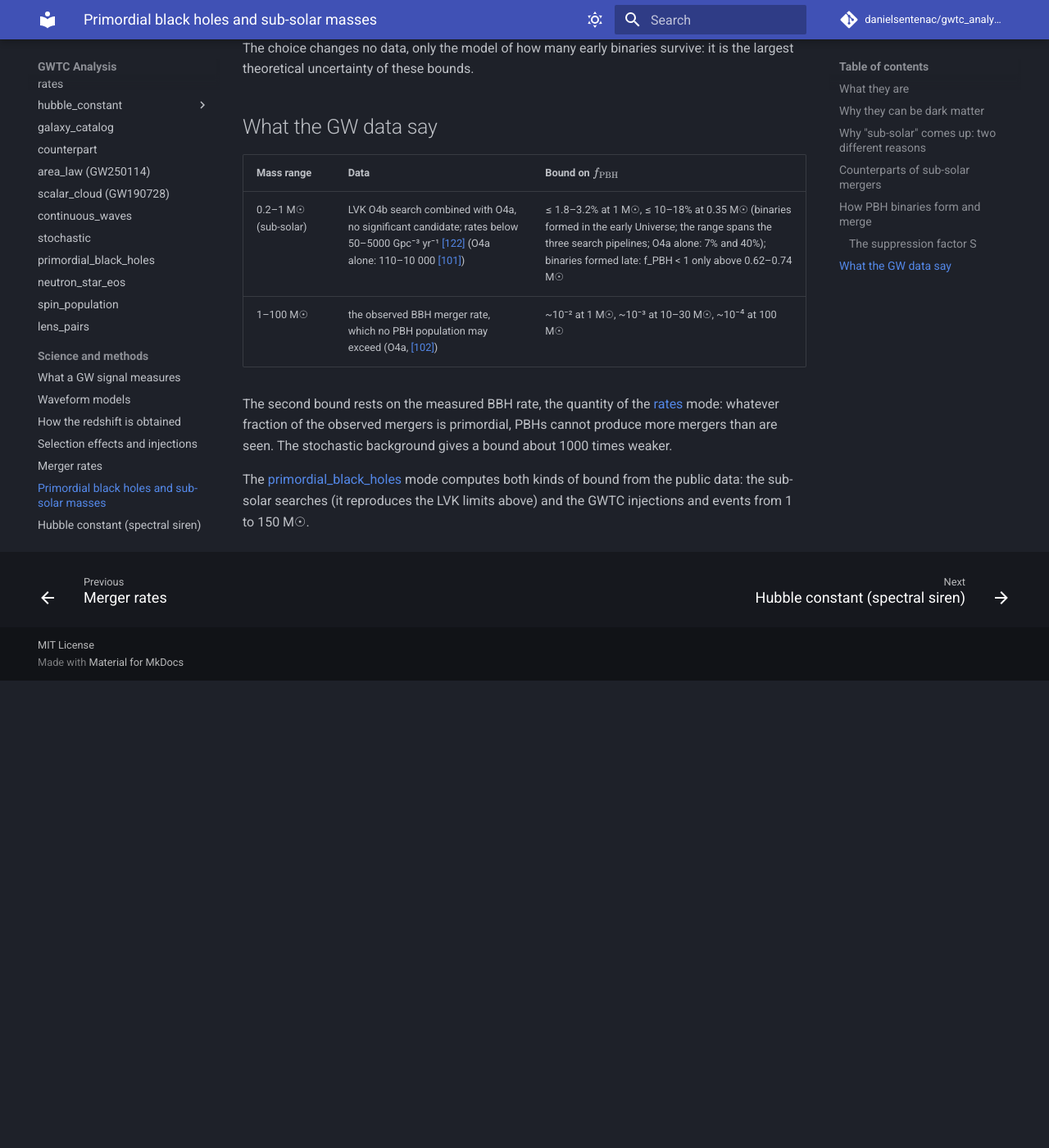
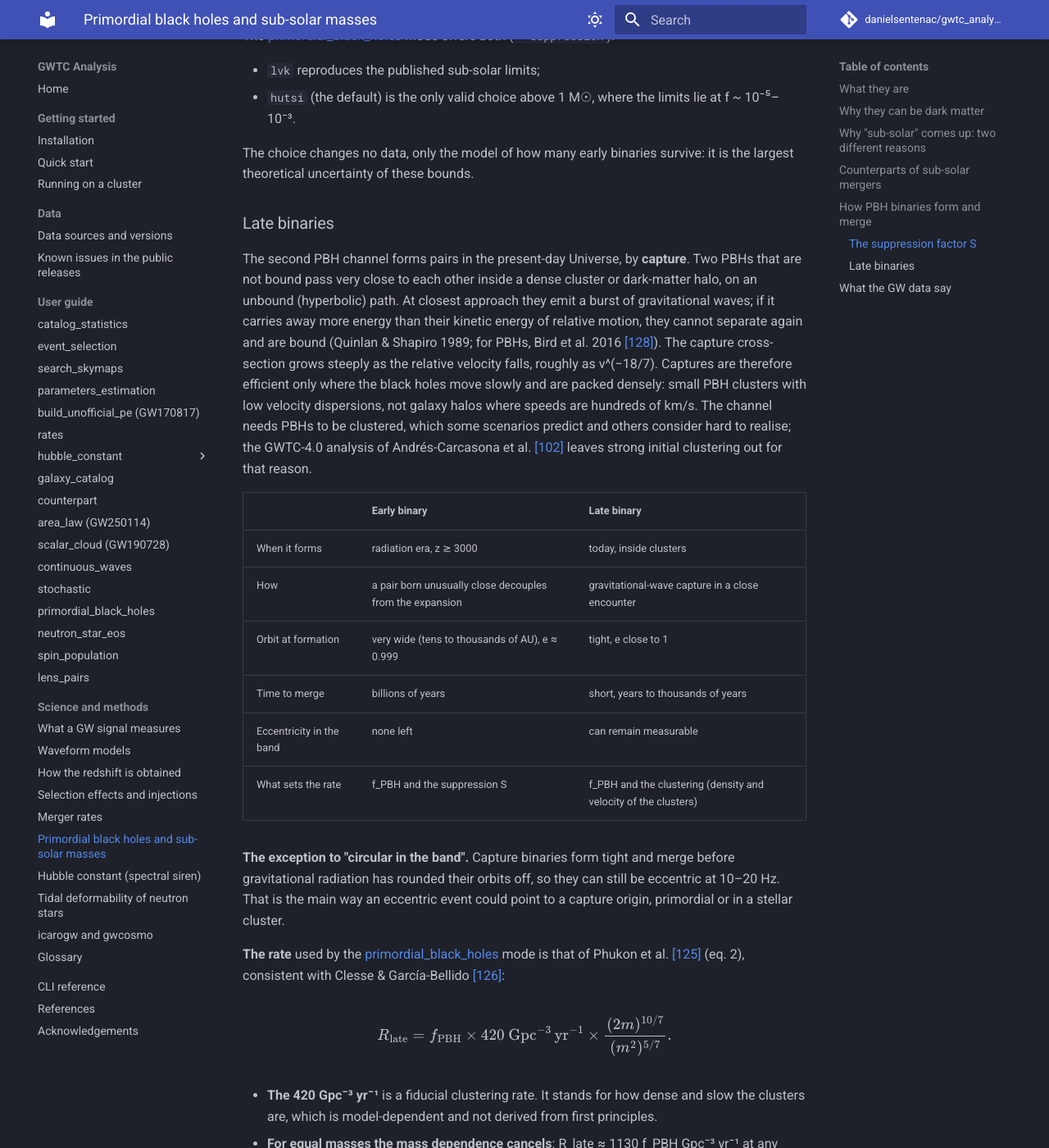
Before and after one commit to danielsentenac/gwtc_analysis, an MkDocs documentation site: the page built from docs/science/primordial-black-holes.md, in a window 1280 px wide and 1400 px high, scrolled down 4892 px. Shown: the whole window at 82% size. Built offline with MkDocs 1.6.1 and Material for MkDocs 9.7.7, drawn with Linux system fonts in a browser that asks for light colours; comment, search, counter and statistics services are not loaded; before the commit the page ends 5722 px from its top, so only the background shows below that; some of the changed text lies outside the part shown.

Commit message:
docs: formation channels defined (glossary and PBH page); late PBH binaries (gravitational-wave capture in clusters, comparison with early binaries, eccentric in band, the clustering rate and its model dependence); reference [128] Bird et al. 2016
Co-Authored-By: Claude Opus 5.5 <noreply@anthropic.com>

```diff
--- a/docs/science/primordial-black-holes.md
+++ b/docs/science/primordial-black-holes.md
@@ -79,7 +79,10 @@ becomes partly an optical one. Two practical points for the follow-up:
 ## How PBH binaries form and merge
 
 Bounds on f_PBH from GW data compare the merger rate a PBH population would have with the rate allowed by the data.
-That rate depends on how the binaries form. The bounds on this page use two channels: **early binaries**, formed in
+That rate depends on how the binaries form, their **formation channel**: one particular path from two separate
+objects to a bound pair that eventually merges. Stellar black holes have several (isolated binary evolution, the
+dynamical channel in dense star clusters, the AGN-disk channel, hierarchical mergers); a primordial channel would be
+one more, contributing some fraction of the observed mergers. The bounds on this page use two channels: **early binaries**, formed in
 the radiation era, and **late binaries**, formed by capture in PBH clusters today (Phukon et al. [\[125\]](../references.md#ref-125)). The early
 ones dominate the bounds below about 50 M☉, and their history is unusual.
 
@@ -130,7 +133,8 @@ circular limit. At a = 100 AU, a merger within the age of the Universe needs e
 (at small e, e ∝ f^(−19/18)). The catalog analyses assume circular orbits anyway: their posterior samples carry
 neither eccentricity nor pericentre. An eccentric analysis would measure only the residual e at a reference
 frequency. The e ≈ 0.999 birth orbit leaves no trace, so eccentricity cannot tell an early PBH binary from a
-stellar one; a measured in-band eccentricity would point instead to a recent capture in a cluster or an AGN disk.
+stellar one; a measured in-band eccentricity would point instead to a recent capture in a star cluster, an AGN
+disk, or a PBH cluster ([late binaries](#late-binaries), below).
 
 ### The suppression factor S
 
@@ -173,6 +177,49 @@ The [primordial_black_holes](../modes/primordial-black-holes.md) mode offers bot
 The choice changes no data, only the model of how many early binaries survive: it is the largest theoretical
 uncertainty of these bounds.
 
+### Late binaries
+
+The second PBH channel forms pairs in the present-day Universe, by **capture**. Two PBHs that are not bound pass
+very close to each other inside a dense cluster or dark-matter halo, on an unbound (hyperbolic) path. At closest
+approach they emit a burst of gravitational waves; if it carries away more energy than their kinetic energy of
+relative motion, they cannot separate again and are bound (Quinlan & Shapiro 1989; for PBHs, Bird et al. 2016
+[\[128\]](../references.md#ref-128)). The capture cross-section grows steeply as the relative velocity falls, roughly as v^(−18/7). Captures
+are therefore efficient only where the black holes move slowly and are packed densely: small PBH clusters with low
+velocity dispersions, not galaxy halos where speeds are hundreds of km/s. The channel needs PBHs to be clustered,
+which some scenarios predict and others consider hard to realise; the GWTC-4.0 analysis of Andrés-Carcasona
+et al. [\[102\]](../references.md#ref-102) leaves strong initial clustering out for that reason.
+
+| | Early binary | Late binary |
+|---|---|---|
+| When it forms | radiation era, z ≳ 3000 | today, inside clusters |
+| How | a pair born unusually close decouples from the expansion | gravitational-wave capture in a close encounter |
+| Orbit at formation | very wide (tens to thousands of AU), e ≈ 0.999 | tight, e close to 1 |
+| Time to merge | billions of years | short, years to thousands of years |
+| Eccentricity in the band | none left | can remain measurable |
+| What sets the rate | f_PBH and the suppression S | f_PBH and the clustering (density and velocity of the clusters) |
+
+**The exception to "circular in the band".** Capture binaries form tight and merge before gravitational radiation
+has rounded their orbits off, so they can still be eccentric at 10–20 Hz. That is the main way an eccentric event
+could point to a capture origin, primordial or in a stellar cluster.
+
+**The rate** used by the [primordial_black_holes](../modes/primordial-black-holes.md) mode is that of Phukon et al.
+[\[125\]](../references.md#ref-125) (eq. 2), consistent with Clesse & García-Bellido [\[126\]](../references.md#ref-126):
+
+\[
+R_\text{late} = f_\text{PBH} \times 420\ \text{Gpc}^{-3}\,\text{yr}^{-1} \times
+\frac{(2m)^{10/7}}{(m^2)^{5/7}}.
+\]
+
+- **The 420 Gpc⁻³ yr⁻¹** is a fiducial clustering rate. It stands for how dense and slow the clusters are, which is
+  model-dependent and not derived from first principles.
+- **For equal masses the mass dependence cancels**: R_late ≈ 1130 f_PBH Gpc⁻³ yr⁻¹ at any mass, whereas the
+  early-binary rate falls as M^(−32/37). Late binaries therefore give weaker limits below ~50 M☉ and tighter ones
+  above.
+- **The rate is linear in f_PBH**, as in the LVK script, with the clustering held fixed. How it really scales with f
+  depends on how the clustering itself does (in Clesse & García-Bellido the rate involves the product of the
+  mass-function fractions of the two black holes, with the clustering a free parameter). The late-binary limits are
+  therefore more model-dependent than the early-binary ones.
+
 ## What the GW data say
 
 | Mass range | Data | Bound on \(f_\text{PBH}\) |
```
Also changed, not shown: docs/references.md (+3 -0 lines), docs/science/glossary.md (+1 -1 lines).
